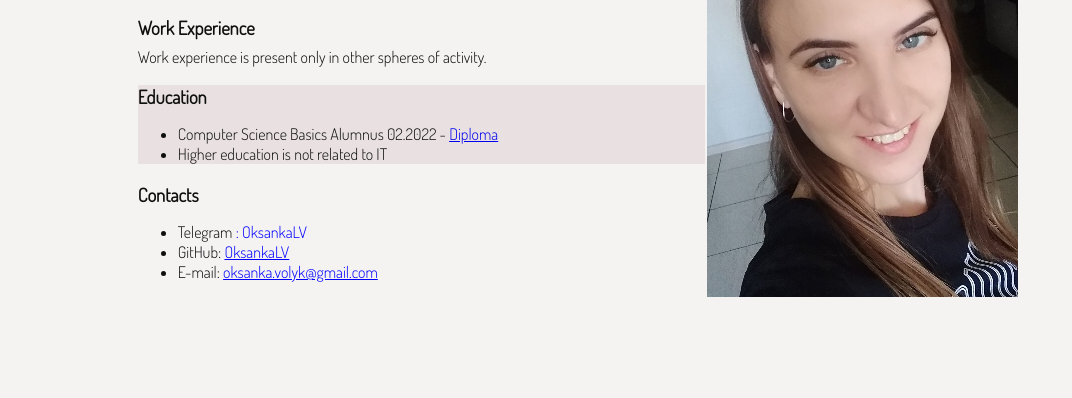
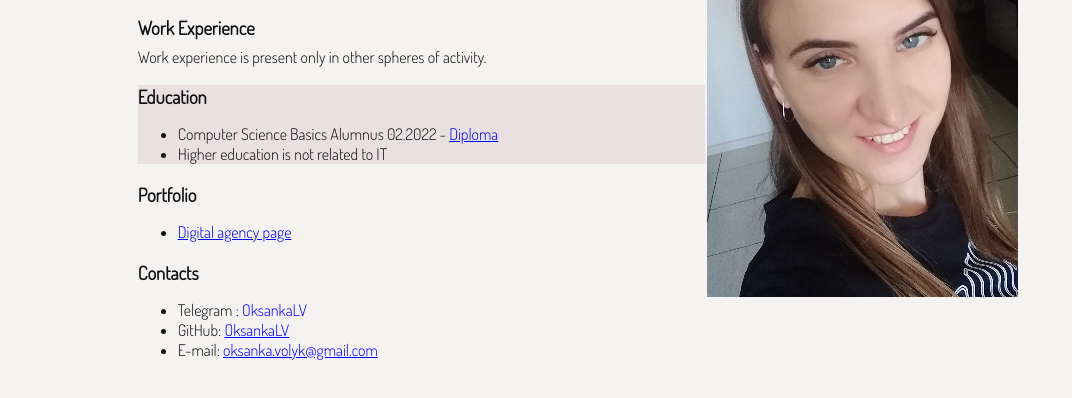
Before and after one commit to OksankaLV/OksankaLV.github.io, a plain HTML site: page index.html in a window 1280 px wide. Shown: the part 146-544 px from the top of the page, without its empty margins (0-1072 px from the left). Drawn offline with Linux system fonts and the light colour scheme.

Commit message:
portfolio in html
added profilio section

```diff
--- a/index.html
+++ b/index.html
@@ -37,6 +37,12 @@
     <li> Higher education is not related to IT </li>
     </ul>
 </div>
+<div class="portfolio">
+    <h3> Portfolio </h3>
+    <ul>
+        <li> <a href='https://oksankalv.github.io/di-gi/'> Digital agency page </a> </li>
+    </ul>
+</div>
 <div class="contact-info">
     <h3> Contacts </h3>
     <ul>
```
